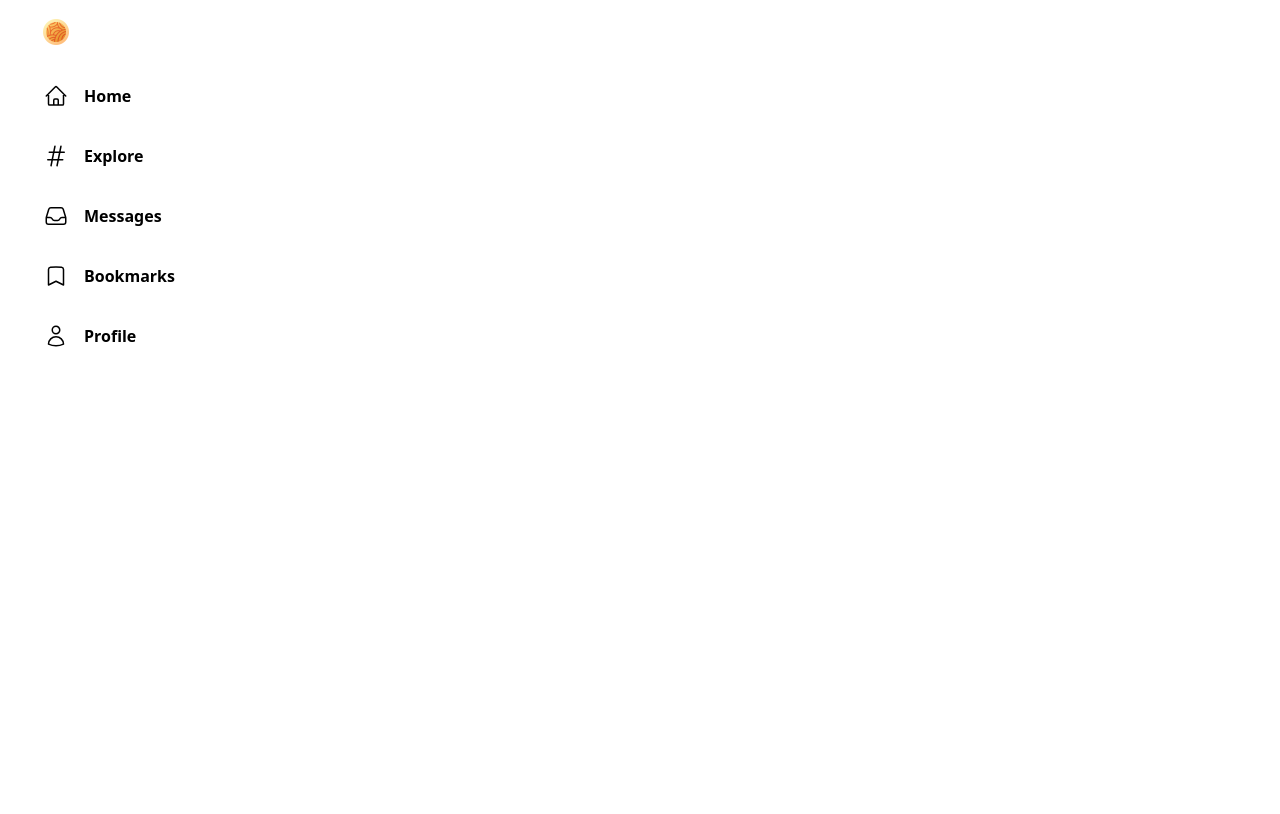
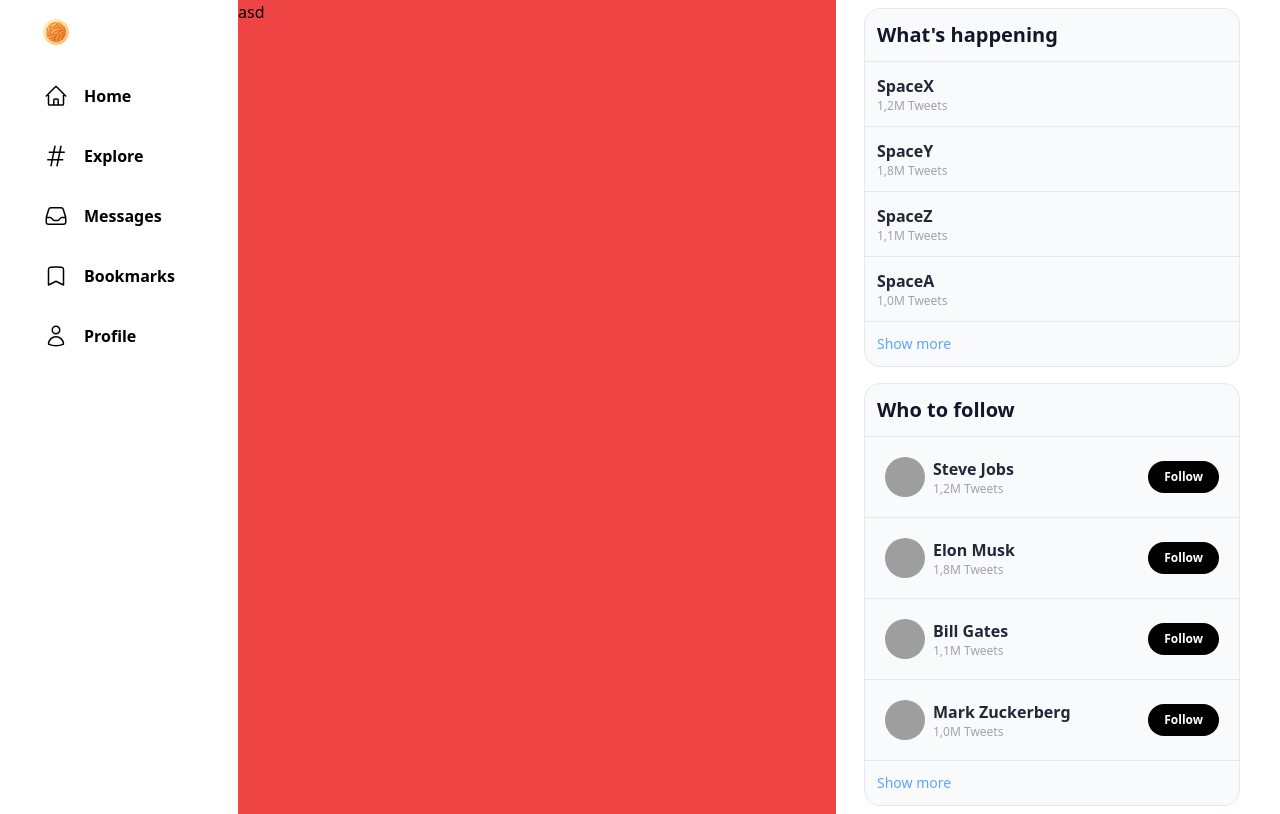
Before and after one commit to Xaninho/MealShots, a Nuxt app: page / in a window 1280 px wide. Built offline with nearby package versions, Linux system fonts and the light colour scheme; grey boxes are pictures that could not be loaded.

Commit message:
🌮 Right Sidebar

```diff
--- a/app.vue
+++ b/app.vue
@@ -7,15 +7,23 @@
       <div class="grid grid-cols-12 mx-auto sm:px-6 lg:max-w-7xl lg:px-8 lg:gap-5">
 
         <!-- Left Sidebar -->
-        <div class="md:block xs-col-span-1 xl:col-span-2">
+        <div class="hidden md:block xs-col-span-1 xl:col-span-2">
           <div class="sticky top-0">
             <SidebarLeft />
           </div>
         </div>
 
         <!-- Main Content -->
+        <main class="col-span-12 bg-red-500 md:col-span-8 xl:col-span-6">
+          <h1>asd</h1>
+        </main>
 
         <!-- Right Sidebar -->
+        <div class="hidden col-span-12 md:block xl:col-span-4 md:col-span-3">
+          <div class="sticky top-0">
+            <SidebarRight />
+          </div>
+        </div>
 
       </div>
 
--- /dev/null
+++ b/components/Sidebar/Right/PreviewCard/index.vue
@@ -0,0 +1,27 @@
+<template>
+    <div class="m-2 overflow-hidden border rounded-2xl bg-gray-50 dark:bg-dim-700" :class="mealshotsBorderColor">
+
+        <h1 class="p-3 text-xl font-extrabold text-gray-900 border-b dark:text-white" :class="mealshotsBorderColor">
+            {{ props.title }}
+        </h1>
+
+        <slot></slot>
+
+        <div class="p-3 text-sm text-blue-400 cursor-pointer hover:bg-gray-100 dark:hover:bg-dim-300" :class="defaultTransition">
+            Show more
+        </div>
+
+    </div>
+</template>
+
+<script setup lang="ts">
+const {mealshotsBorderColor, defaultTransition} = useTailwindConfig();
+
+const props = defineProps({
+    title: {
+        type: String,
+        required: true
+    }
+})
+
+</script>
--- /dev/null
+++ b/components/Sidebar/Right/PreviewCard/item.vue
@@ -0,0 +1,14 @@
+<template>
+
+    <div class="p-3 hover:bg-gray-100 cursor-pointer dark:bg-dim-300 border-b" :class="wrapperClasses">
+        <slot></slot>
+    </div>
+
+</template>
+
+<script setup lang="ts">
+const {defaultTransition, mealshotsBorderColor} = useTailwindConfig();
+
+const wrapperClasses= computed(() => `${defaultTransition} ${mealshotsBorderColor}`);
+
+</script>
--- /dev/null
+++ b/components/Sidebar/Right/index.vue
@@ -0,0 +1,80 @@
+<template>
+    <div class="flex flex-col">
+
+        <!-- Preview Card -->
+        <SidebarRightPreviewCard title="What's happening">
+
+            <SidebarRightPreviewCardItem v-for="whatsHappening in whatsHappeningItems">
+                <h2 class="font-bold text-gray-800 text-md dark:text-white"> {{ whatsHappening.title }}</h2>
+                <p class="text-xs text-gray-400"> {{ whatsHappening.count }}</p>
+            </SidebarRightPreviewCardItem>
+
+        </SidebarRightPreviewCard>
+
+        <!-- Who to follow -->
+        <SidebarRightPreviewCard title="Who to follow">
+
+            <SidebarRightPreviewCardItem v-for="whoToFollow in whoToFollowItems">
+                <div class="flex flex-row items-center justify-between p-2">
+                    <div class="flex flex-row">
+                        <img class="w-10 h-10 rounded-full" src="https://picsum.photos/seed/picsum/200/200" alt="Profile picture">
+
+                        <div class="flex flex-col ml-2">
+                            <h2 class="font-bold text-gray-800 text-md dark:text-white"> {{ whoToFollow.title }}</h2>
+                            <p class="text-xs text-gray-400"> {{ whoToFollow.count }}</p>
+                        </div>
+                    </div>
+                    <div class="flex h-full">
+                        <button class="px-4 py-2 font-bold text-xs text-white dark:text-black bg-black dark:bg-white rounded-full">Follow</button>
+                    </div>
+                </div>
+            </SidebarRightPreviewCardItem>
+
+        </SidebarRightPreviewCard>
+
+
+    </div>
+</template>
+
+
+<script setup lang="ts">
+
+const whatsHappeningItems = ref([
+    {
+        title: 'SpaceX',
+        count: '1,2M Tweets',
+    },
+    {
+        title: 'SpaceY',
+        count: '1,8M Tweets',
+    },
+    {
+        title: 'SpaceZ',
+        count: '1,1M Tweets',
+    },
+    {
+        title: 'SpaceA',
+        count: '1,0M Tweets',
+    },
+]);
+
+const whoToFollowItems = ref([
+    {
+        title: 'Steve Jobs',
+        count: '1,2M Tweets',
+    },
+    {
+        title: 'Elon Musk',
+        count: '1,8M Tweets',
+    },
+    {
+        title: 'Bill Gates',
+        count: '1,1M Tweets',
+    },
+    {
+        title: 'Mark Zuckerberg',
+        count: '1,0M Tweets',
+    },
+]);
+
+</script>
--- a/composables/useTailwindConfig.ts
+++ b/composables/useTailwindConfig.ts
@@ -1,5 +1,6 @@
 export default () => {
     return {
         defaultTransition: 'transition ease-in-out duration-500',
+        mealshotsBorderColor: 'border-white-200 dark:border-gray-800',
     }
 }
```
